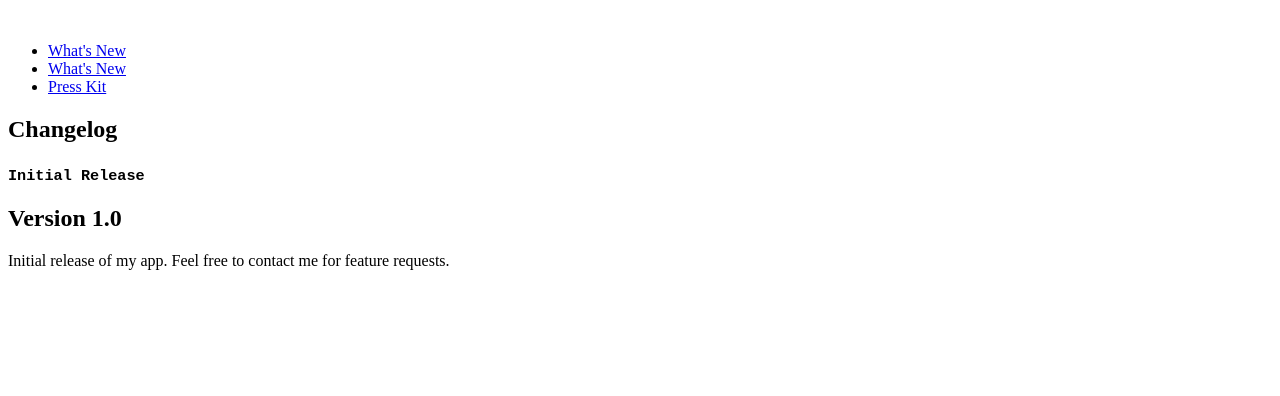
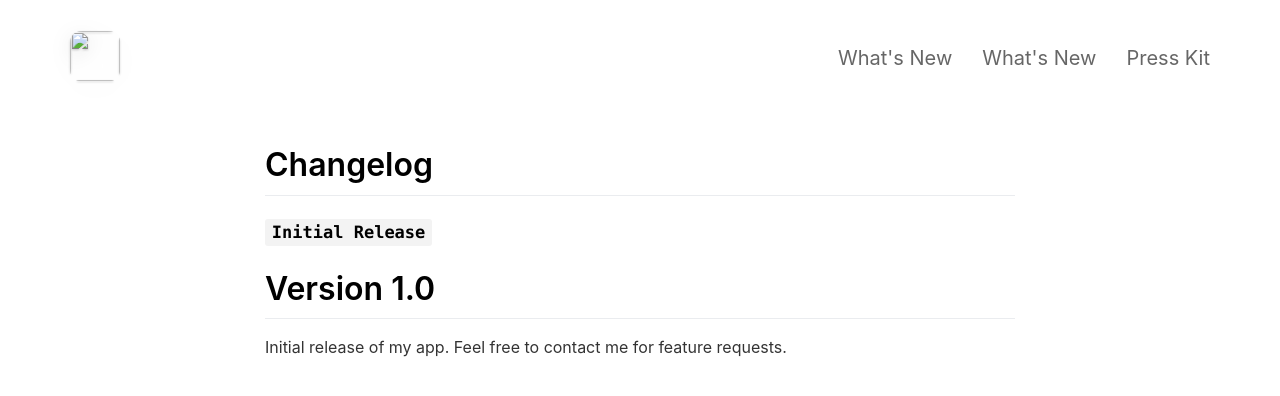
Before and after one commit to MatsWiese/laptimerpage, a Jekyll site: the page built from _pages/changelog.md, in a window 1280 px wide. Shown: the top 396 px of the page. Built offline with Jekyll 4.4.1, drawn with Linux system fonts in a browser that asks for light colours; nearby versions of some CDN libraries.

Commit message:
Add main.css stylesheet link to head.html

```diff
--- a/_includes/head.html
+++ b/_includes/head.html
@@ -15,4 +15,5 @@
 	{% endif %}
 
 	<link rel="stylesheet" href="https://use.fontawesome.com/releases/v5.6.3/css/all.css" integrity="sha384-UHRtZLI+pbxtHCWp1t77Bi1L4ZtiqrqD80Kn4Z8NTSRyMA2Fd33n5dQ8lWUE00s/" crossorigin="anonymous">
+	<link rel="stylesheet" href="{{ '/main.css' | relative_url }}">
 </head>
```
